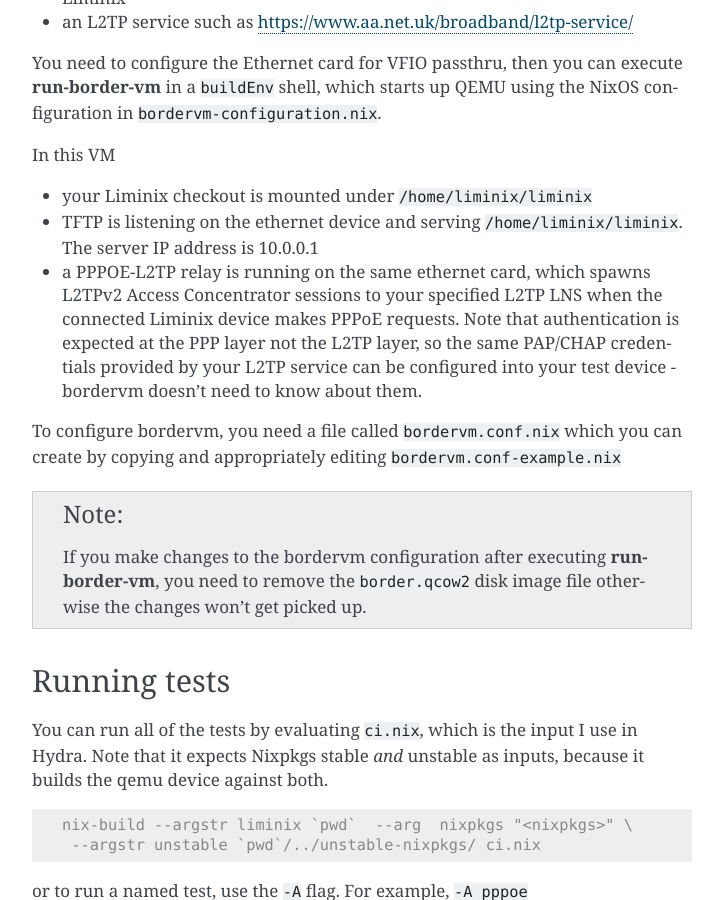
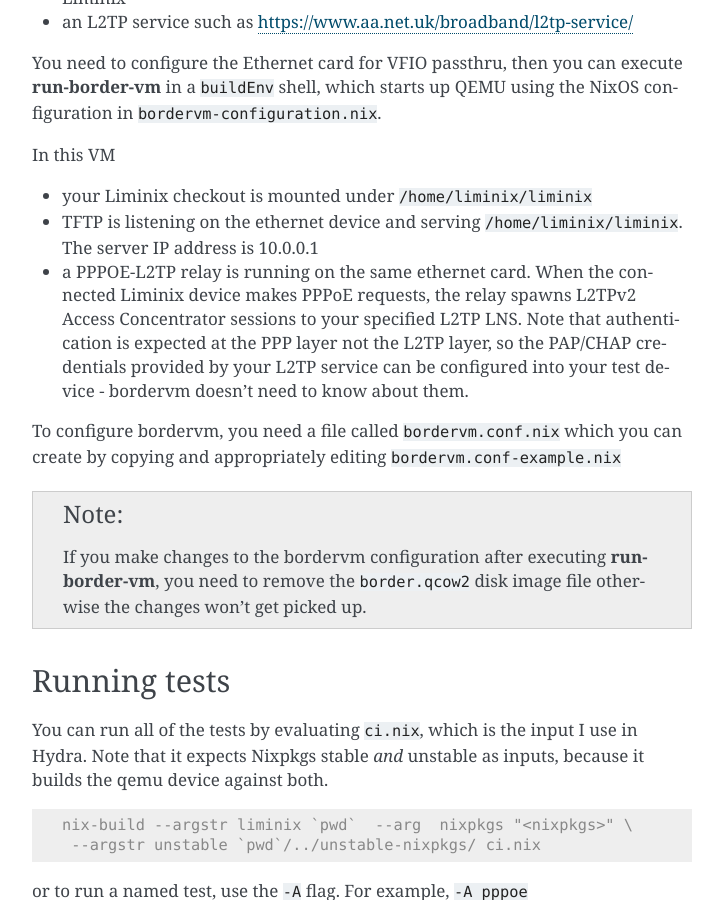
Before and after one commit to telent/liminix, a Sphinx documentation site: the page built from doc/developer.rst, in a window 1280 px wide and 900 px high, scrolled down 2772 px. Shown: the whole window, without its empty margins (388-1111 px from the left). Built offline with Sphinx 7.4.7, drawn with Linux system fonts in a browser that asks for light colours.

Commit message:
explain ppoe-l2tp better
though not much better, to be honest

```diff
--- a/doc/developer.rst
+++ b/doc/developer.rst
@@ -155,13 +155,13 @@
 * TFTP is listening on the ethernet device and serving
   :file:`/home/liminix/liminix`.  The server IP address is 10.0.0.1
 
-* a PPPOE-L2TP relay is running on the same ethernet card, which
-  spawns L2TPv2 Access Concentrator sessions to your specified
-  L2TP LNS when the connected Liminix device makes PPPoE requests.
+* a PPPOE-L2TP relay is running on the same ethernet card.  When the
+  connected Liminix device makes PPPoE requests, the relay spawns
+  L2TPv2 Access Concentrator sessions to your specified L2TP LNS.
   Note that authentication is expected at the PPP layer not the L2TP
-  layer, so the same PAP/CHAP credentials provided by your L2TP
-  service can be configured into your test device - bordervm
-  doesn't need to know about them.
+  layer, so the PAP/CHAP credentials provided by your L2TP service can
+  be configured into your test device - bordervm doesn't need to know
+  about them.
 
 To configure bordervm, you need a file called :file:`bordervm.conf.nix`
 which you can create by copying and appropriately editing  :file:`bordervm.conf-example.nix`
```
